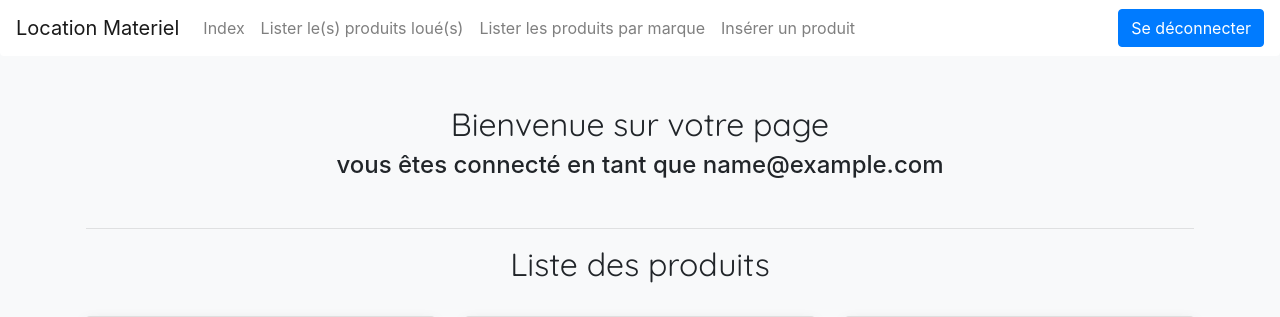
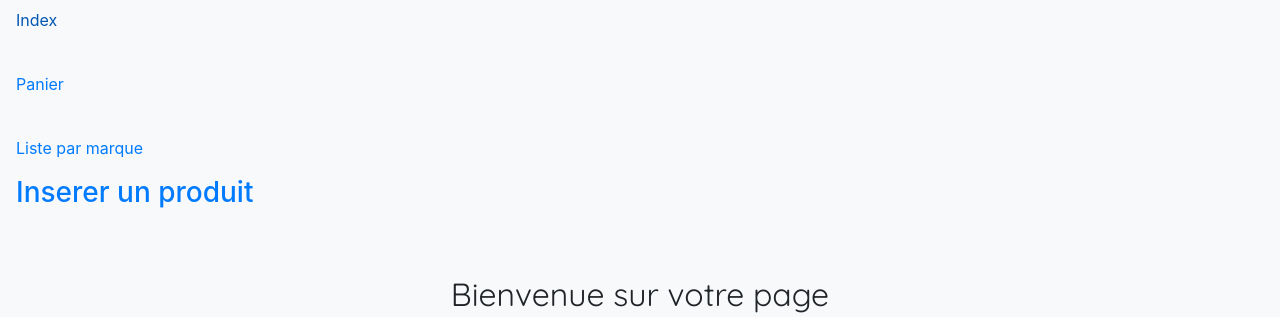
Before and after one commit to eIyth/ProjetWEB2, a PHP site: page /index.php in a window 1280 px wide. Shown: the top 317 px of the page. Run offline with PHP 8.4, Linux system fonts and the light colour scheme; the visitor is signed in with stand-in values (Sample User, id 1); data comes from the database, SQL or seed files in the repository; some libraries are stand-ins or nearby versions.

Commit message:
navbar à gauche

```diff
--- a/fonctions.php
+++ b/fonctions.php
@@ -265,45 +265,36 @@
     return $retour;
 }
 
-
+function afficheHeader(){
+    ?>
+    <nav class="navbar navbar-light bg-light">
+        <span class="navbar-brand">
+            Location Materiel
+        </span>
+        <a href="index.php?action=logout">Se deconnecter</a>
+    </nav>
+<?php
+}
 
 // Afficher le menu de selection en fonction du status
 function afficheMenu()
 {
     ?>
-<nav class="navbar rounded-bottom navbar-expand-lg navbar-light bg-white">
-  <a class="navbar-brand" href="#">Location Materiel</a>
-  <button class="navbar-toggler" type="button" data-toggle="collapse" data-target="#navbarSupportedContent" aria-controls="navbarSupportedContent" aria-expanded="false" aria-label="Toggle navigation">
-    <span class="navbar-toggler-icon"></span>
-  </button>
-  <div class="collapse navbar-collapse" id="navbarSupportedContent">
-     <ul class="navbar-nav mr-auto">
-       <li class="nav-item">
-         <a href="index.php" title="Index" class="nav-link">Index</a>
-       </li>
-       <li class="nav-item">
-           <a href="index.php?action=liste_produits_loue" title="Lister les produits loués" class="nav-link">
-             Lister le(s) produits loué(s)</a>
-       </li>
-       <li class="nav-item">
-         <a href="index.php?action=liste_produits_par_marque" title="Lister les produits par marque" class="nav-link">
-           Lister les produits par marque</a>
-       </li>
-       <?php
- //Si la personne est 	admin, on ajoute des lignes au tableau
- if ($_SESSION["status"]=="admin") {
+    <div class="nav flex-column">
+      <a class="nav-link" href="index.php">Index</a>
+      <br>
+      <a class="nav-link" href="index.php?action=liste_produits_loue">Panier</a>
+      <br>
+      <a class="nav-link" href="index.php?action=liste_produits_par_marque">Liste par marque</a>
+      <?
+      //Si la personne est 	admin, on ajoute des lignes au tableau
+    if ($_SESSION["status"]=="admin") {
      ?>
-       <li class="nav-item">
-         <a href="insertion.php?action=inserer_produit" title="Insérer un produit" class="nav-link">
-           Insérer un produit</a>
-       </li>
-       <?php
- } ?>
-      </ul>
-
+     <a class="nav-link h3" href="insertion.php?action=inserer_produit">Inserer un produit</a>
+    <?php
+    }
+    ?>
     </div>
-      <a class="btn btn-primary" href="index.php?action=logout" title="Déconnexion">Se déconnecter</a>
-  </nav>
       <?php
 }
 
```
